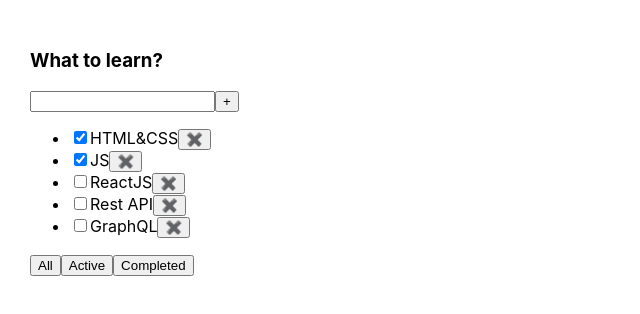
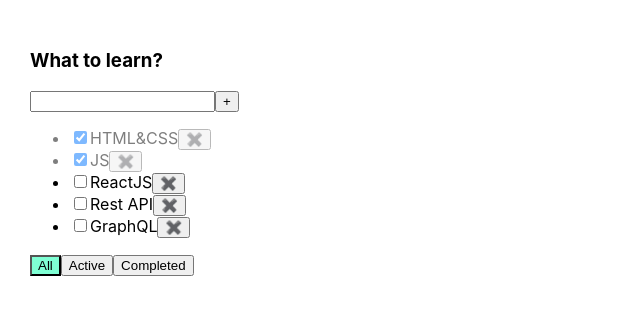
Before and after one commit to MariannaPo/lessTodolist2, a React (Create React App) app: page / in a window 1280 px wide. Shown: the top 314 px of the page, without its empty margins (0-640 px from the left). Built offline with nearby package versions, Linux system fonts and the light colour scheme.

Commit message:
04 correct

```diff
--- a/src/App.css
+++ b/src/App.css
@@ -6,3 +6,16 @@
 .App > div {
   margin-right: 50px;
 }
+
+.error {
+  border: red 1px solid;
+}
+.error-message{
+  color: red;
+}
+.active-filter {
+  background-color: aquamarine;
+}
+.is-done {
+opacity: 0.5;
+}
--- a/src/App.tsx
+++ b/src/App.tsx
@@ -40,6 +40,15 @@
         setFilter(value)
     }
 
+    function changeStatus(taskId: string, isDone: boolean){
+       let task = tasks.find(t => t.id === taskId);
+        if(task){
+        task.isDone = !task.isDone
+        }
+        setTasks([...tasks])
+       }
+
+
 
     return (
         <div className="App">
@@ -47,9 +56,12 @@
             tasks={tasksForTodoList}
             removeTask={removeTask}
             changeFilter={changeFilter}
-            addTask={addTask}/>
+            addTask={addTask}
+            changeStatus={changeStatus}
+            filter = {filter}
+            />
         </div>
     );
-}
+    }
 
 export default App;
--- a/src/Todolist.tsx
+++ b/src/Todolist.tsx
@@ -1,5 +1,6 @@
 import React, {ChangeEvent, KeyboardEvent, useState } from 'react';
 import { FilterValuesType } from './App';
+
 
 type TaskType = {
     id: string
@@ -12,27 +13,38 @@
     tasks: Array<TaskType>,
     removeTask: (taskId: string)=> void,
     changeFilter: (value: FilterValuesType)=> void,
-    addTask: (title: string)=>void
+    addTask: (title: string)=>void,
+    changeStatus: (taskId: string, isDone: boolean) => void,
+    filter: FilterValuesType
 }
 
 export function Todolist(props: PropsType) {
 
 const [newTaskTitle, setNewTaskTitle] = useState('');
+const [error, setError] = useState<string | null>(null);
 
 const onChangeHandler = (e: ChangeEvent<HTMLInputElement>) => {
     setNewTaskTitle(e.currentTarget.value)
 };
 
-const onKeyPressHandler = (e: KeyboardEvent<HTMLInputElement>) => {
-    if(e.charCode === 13){
-        {props.addTask(newTaskTitle)}
-                setNewTaskTitle('');
+
+
+const addTaskButton=()=> {
+    if(newTaskTitle.trim() !== ''){
+        props.addTask(newTaskTitle);
+    setNewTaskTitle('');
+    } else {
+     setError('Required field');
     }
+
+
 };
 
-const addTaskButton=()=> {
-    {props.addTask(newTaskTitle);
-        setNewTaskTitle('')}
+const onKeyPressHandler = (e: KeyboardEvent<HTMLInputElement>) => {
+    setError(null);
+    if(e.charCode === 13){
+        addTaskButton()
+    }
 };
 
 const onAllClickHandler = ()=> {
@@ -50,6 +62,7 @@
 
 
 
+
     return <div>
         <h3>{props.title}</h3>
         <div>
@@ -57,9 +70,11 @@
             value={newTaskTitle}
             onChange={onChangeHandler}
            onKeyPress={onKeyPressHandler}
+           className={error ? 'error' : ''}
             />
 
             <button onClick={addTaskButton}>+</button>
+           {error && <div className='error-message'>{error}</div>}
         </div>
         <ul>
             {props.tasks.map((task: TaskType)=>{
@@ -67,16 +82,21 @@
             const removeButtonHandler = () => {
                 {props.removeTask(task.id)}
             }
+            const onChangeHandlerCheckbox=(e: ChangeEvent<HTMLInputElement>)=>{
+                props.changeStatus(task.id, e.currentTarget.checked)
+                }
                 return(
-                    <li key={task.id}><input type='checkbox' checked={task.isDone}/>
+                    <li key={task.id} className={task.isDone ? 'is-done' : ''}><input type='checkbox'
+                    onChange={onChangeHandlerCheckbox}
+                    checked={task.isDone}/>
                     <span>{task.title}</span><button onClick={removeButtonHandler}>✖️</button></li>
                 )
             })}
         </ul>
         <div>
-            <button onClick={onAllClickHandler}>All</button>
-            <button onClick={onActiveClickHandler}>Active</button>
-            <button onClick={onCompletedClickHandler}>Completed</button>
+            <button className={props.filter === 'all' ? 'active-filter' : ''} onClick={onAllClickHandler}>All</button>
+            <button className={props.filter === 'active' ? 'active-filter' : ''}  onClick={onActiveClickHandler}>Active</button>
+            <button className={props.filter === 'completed' ? 'active-filter' : ''}  onClick={onCompletedClickHandler}>Completed</button>
         </div>
     </div>
 }
```
